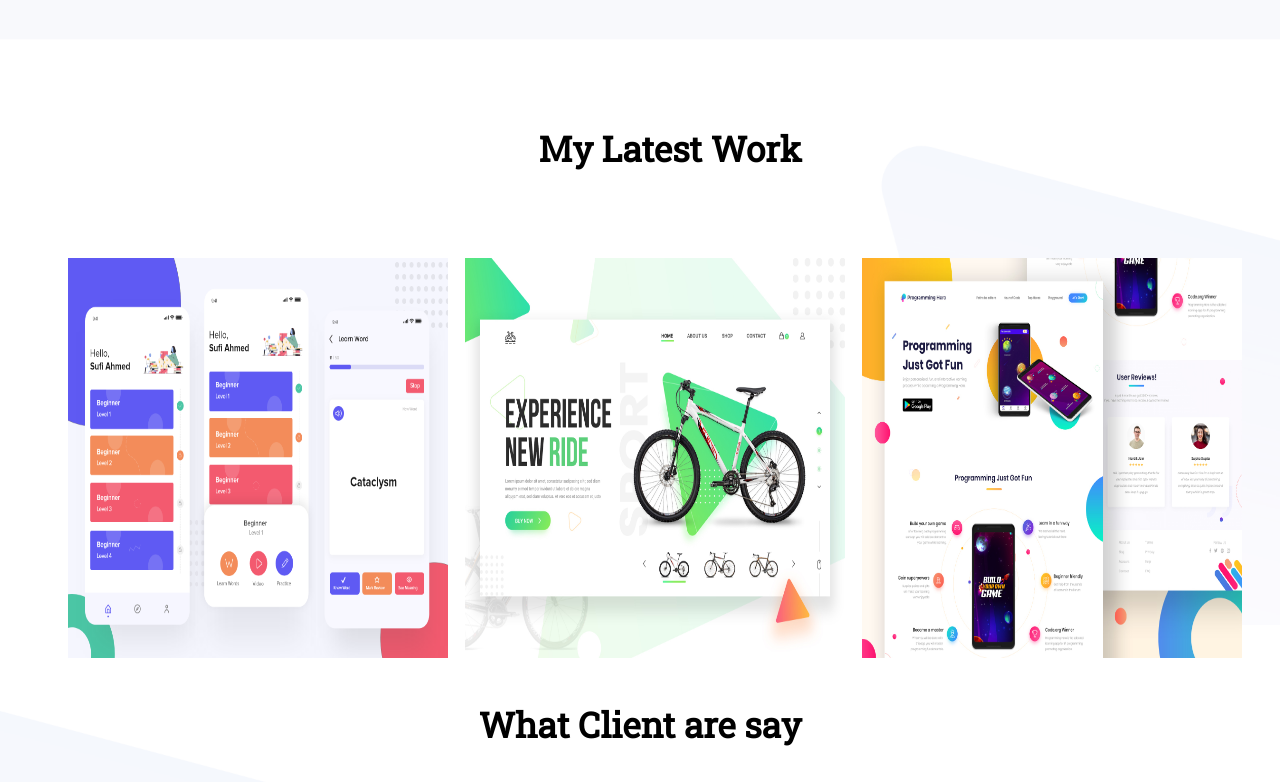
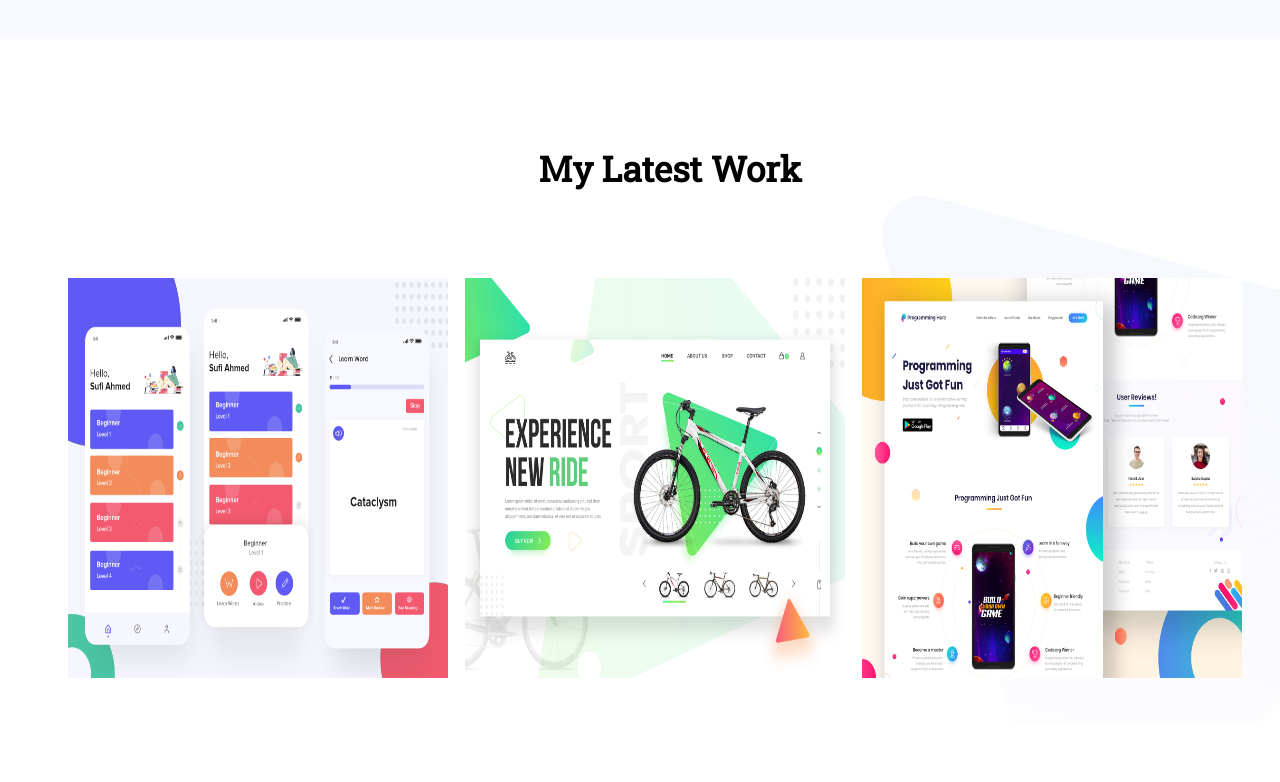
Before and after one commit to LeoNaiyem/Personal-website-assignment, a plain HTML site: page index.html in a window 1280 px wide. Shown: the part 1260-2042 px from the top of the page. Drawn offline with Linux system fonts and the light colour scheme.

Commit message:
added some correction

```diff
--- a/style.css
+++ b/style.css
@@ -26,8 +26,6 @@ h1{
     border-radius: 5px;
     color: white;
     font-weight: 500;
-
-
 }
 .link-button:hover{
         color: white;
@@ -94,7 +92,7 @@ h1{
 .latest-work-section{
     background-image: url("img/latest-work-bg.png");
     width: 100%;
-    height: 500px;
+    height: 600px;
     background-position: right;
     background-size: cover;
     margin-left: 30px;
@@ -105,6 +103,7 @@ h1{
     padding-bottom: 20px;
     font-size: 35px;
     font-weight: bolder;
+    padding-top: 20px;
 
 }
 
@@ -117,6 +116,7 @@ h1{
 .work-samples img{
     height: 400px;
     width: 380px;
+
 }
 .work-samples:hover{
     background-image: linear-gradient(150deg, rgb(211, 194, 194), rgb(109, 255, 255));
@@ -135,7 +135,9 @@ h1{
 }
 .footer-section h2{
     font-size: 35px;
-    margin-bottom: 65px;
+    margin-bottom: 60px;
+    padding-top: 20px;
+    margin-top: 60px;
 }
 .ceo-name h4{
     font-size: 22px;
@@ -180,3 +182,31 @@ h1{
       font-size: 12px;
   }
   /* Footer-section ends */
+
+
+
+
+
+
+
+
+
+
+
+
+
+/* style.css | file:///C:/Users/mdnai/OneDrive/Desktop/Programing%20Hero's%20Courses/Module-5/Personal-website-assignment/style.css */
+
+.latest-work-section h2 {
+
+  }
+
+  .footer-section h2 {
+    /* margin-bottom: 65px; */
+
+  }
+
+  .latest-work-section {
+    /* height: 500px; */
+
+  }
```
